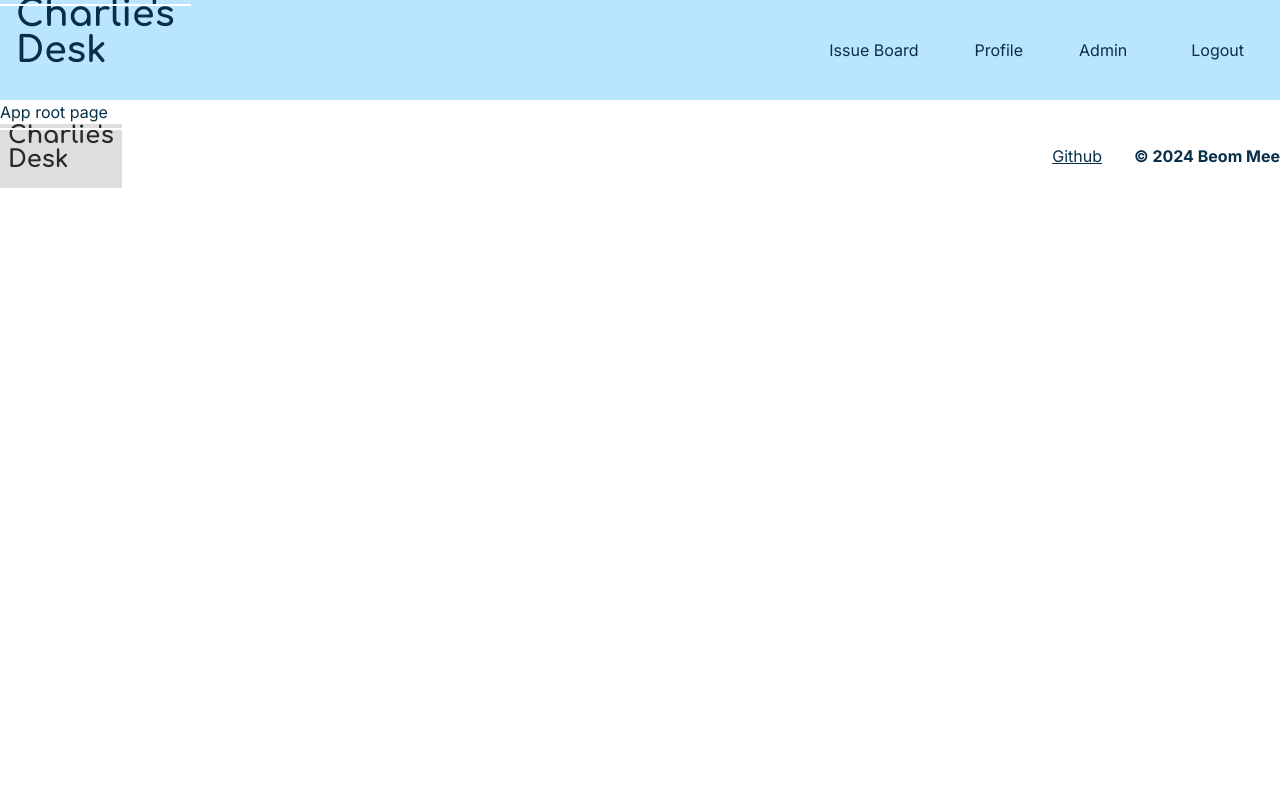
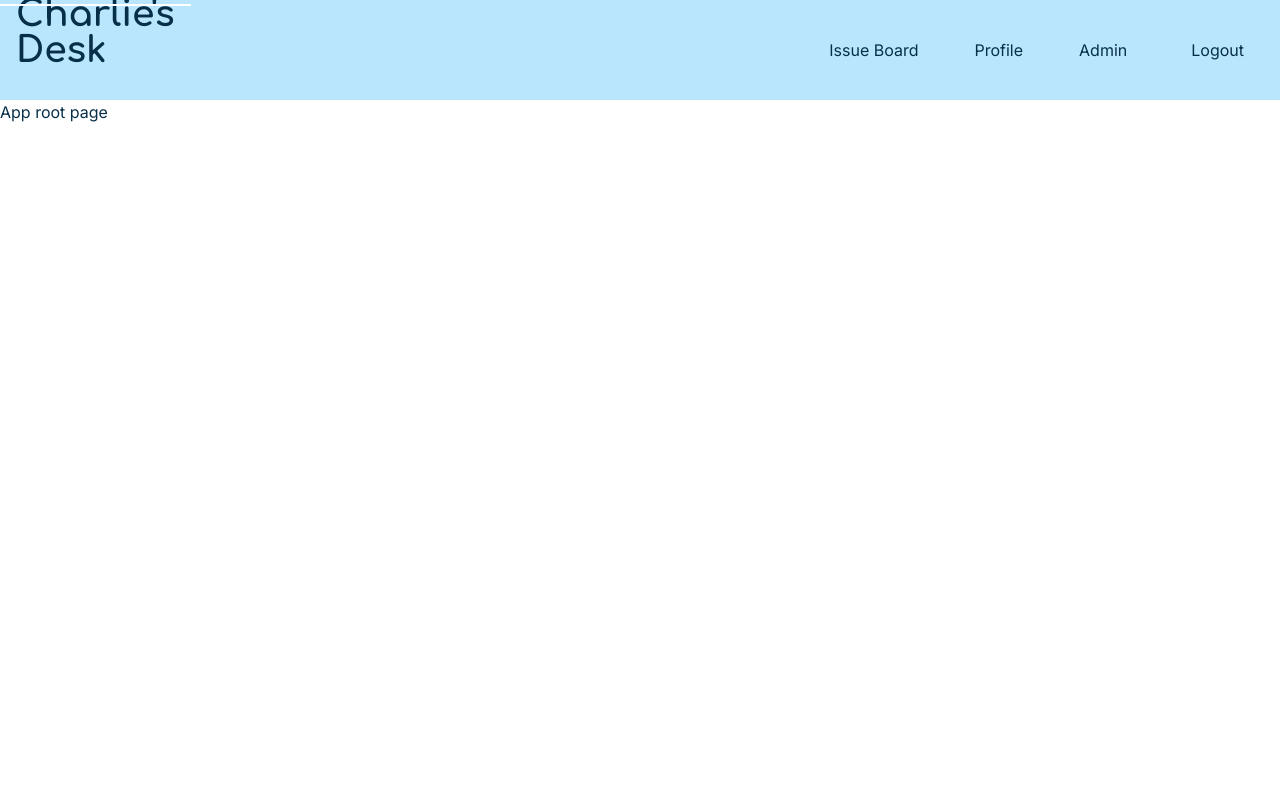
Before and after one commit to badeyesightcat/stackblitz-next-trial, a Next.js app: page / in a window 1280 px wide. Shown: the top 800 px of the page. Built offline with nearby package versions, Linux system fonts and the light colour scheme.

Commit message:
add a minimum height for root layout's main element

```diff
--- a/app/layout.tsx
+++ b/app/layout.tsx
@@ -18,7 +18,7 @@ export default function RootLayout({
     <html lang="en">
       <body className={fonts.inter.className}>
         <Navbar />
-        <main className="container mx-auto">{children}</main>
+        <main className="container mx-auto min-h-screen">{children}</main>
         <Footer />
       </body>
     </html>
```
